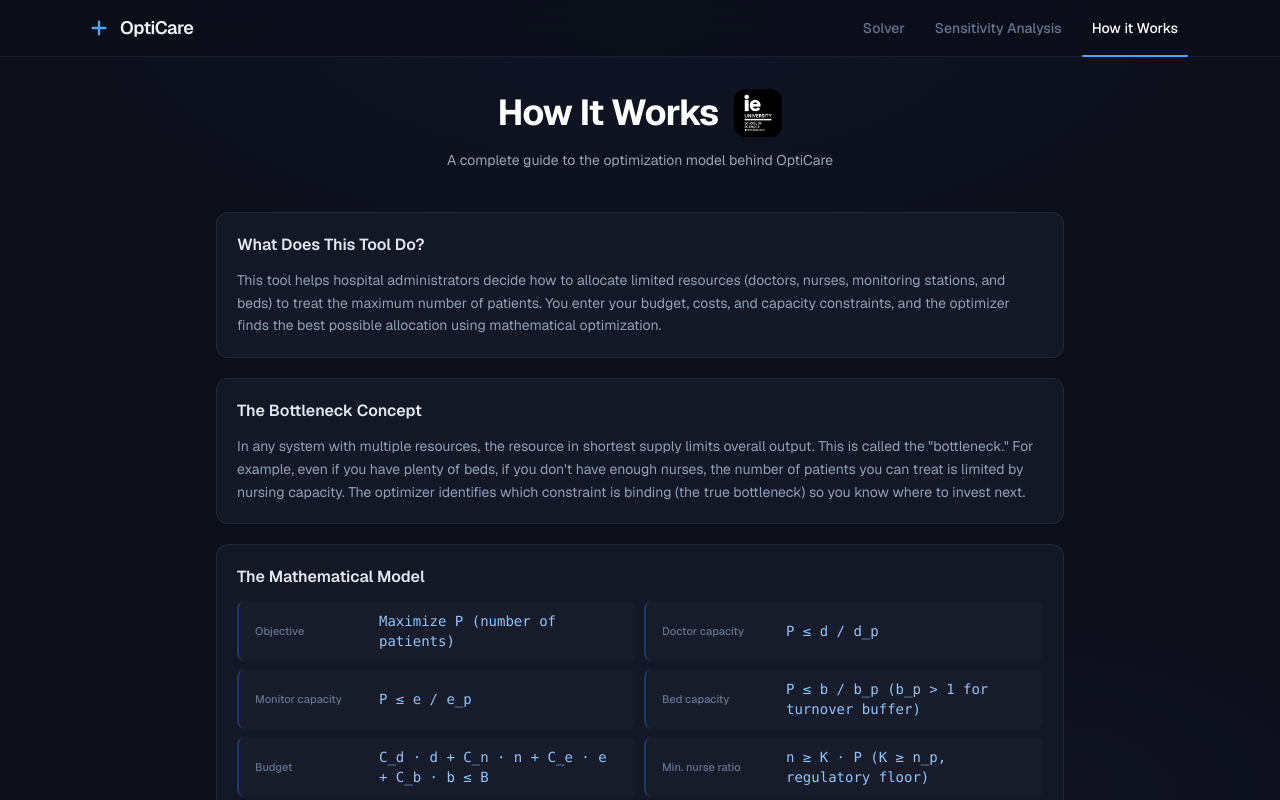
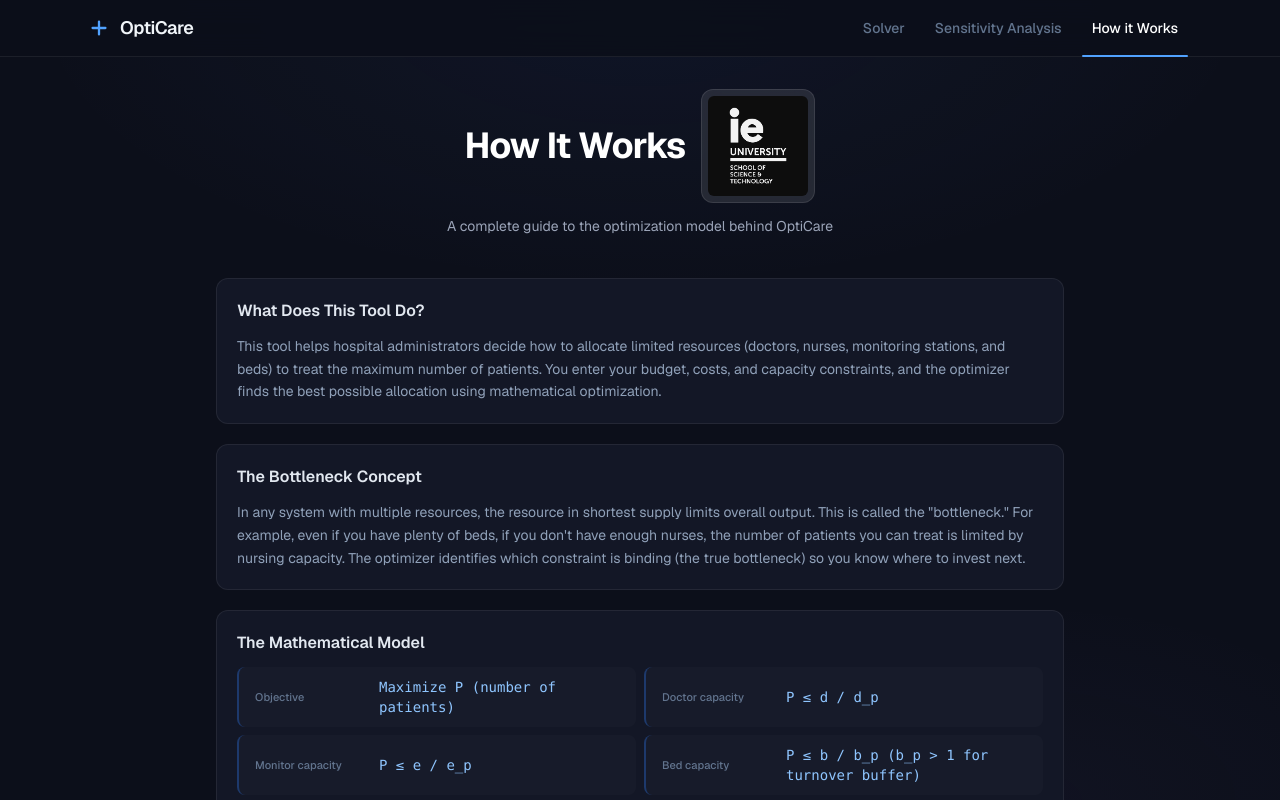
Before and after one commit to akrinkieu2025-byte/Computational-Thinking-Project, a Next.js app in the folder webapp/: page /explanation in a window 1280 px wide. Shown: the top 800 px of the page. Built offline with nearby package versions, Linux system fonts and the light colour scheme.

Commit message:
Improve logo: glassmorphism container with proper sizing

```diff
--- a/webapp/app/explanation/page.tsx
+++ b/webapp/app/explanation/page.tsx
@@ -65,14 +65,16 @@ export default function ExplanationPage() {
             <h1 className="text-3xl font-bold text-white sm:text-4xl tracking-tight">
               How It Works
             </h1>
-            <Image
-              src="/ie-logo.jpg"
-              alt="IE University"
-              width={48}
-              height={48}
-              className="rounded-xl object-cover"
-              priority
-            />
+            <div className="rounded-xl overflow-hidden bg-white/10 backdrop-blur-sm border border-white/10 p-1.5">
+              <Image
+                src="/ie-logo.jpg"
+                alt="IE University"
+                width={100}
+                height={34}
+                className="object-contain h-auto rounded-md brightness-[1.15] contrast-[0.9]"
+                priority
+              />
+            </div>
           </div>
           <p className="mt-3 text-[#9ba4b8] text-sm max-w-lg mx-auto leading-relaxed text-center">
             A complete guide to the optimization model behind OptiCare
--- a/webapp/app/page.tsx
+++ b/webapp/app/page.tsx
@@ -64,14 +64,16 @@ export default function Home() {
             <h1 className="text-3xl font-bold text-white sm:text-4xl tracking-tight">
               Hospital Resource Optimizer
             </h1>
-            <Image
-              src="/ie-logo.jpg"
-              alt="IE University"
-              width={48}
-              height={48}
-              className="rounded-xl object-cover"
-              priority
-            />
+            <div className="rounded-xl overflow-hidden bg-white/10 backdrop-blur-sm border border-white/10 p-1.5">
+              <Image
+                src="/ie-logo.jpg"
+                alt="IE University"
+                width={100}
+                height={34}
+                className="object-contain h-auto rounded-md brightness-[1.15] contrast-[0.9]"
+                priority
+              />
+            </div>
           </div>
           <p className="mt-3 text-[#9ba4b8] text-sm max-w-xl mx-auto leading-relaxed text-center">
             Find the optimal allocation of doctors, nurses, monitoring stations, and beds to maximize the number of patients treated within your budget and space constraints.
--- a/webapp/app/sensitivity/page.tsx
+++ b/webapp/app/sensitivity/page.tsx
@@ -73,14 +73,16 @@ export default function SensitivityPage() {
             >
               ?
             </Link>
-            <Image
-              src="/ie-logo.jpg"
-              alt="IE University"
-              width={48}
-              height={48}
-              className="rounded-xl object-cover"
-              priority
-            />
+            <div className="rounded-xl overflow-hidden bg-white/10 backdrop-blur-sm border border-white/10 p-1.5">
+              <Image
+                src="/ie-logo.jpg"
+                alt="IE University"
+                width={100}
+                height={34}
+                className="object-contain h-auto rounded-md brightness-[1.15] contrast-[0.9]"
+                priority
+              />
+            </div>
           </div>
           <p className="mt-3 text-[#9ba4b8] text-sm max-w-xl mx-auto leading-relaxed text-center">
             Explore how changes in each parameter affect the optimal solution.
```
